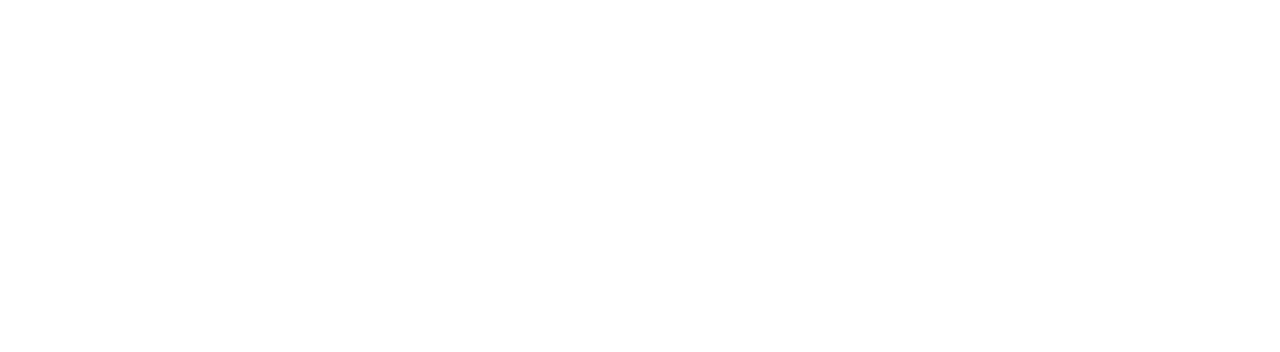
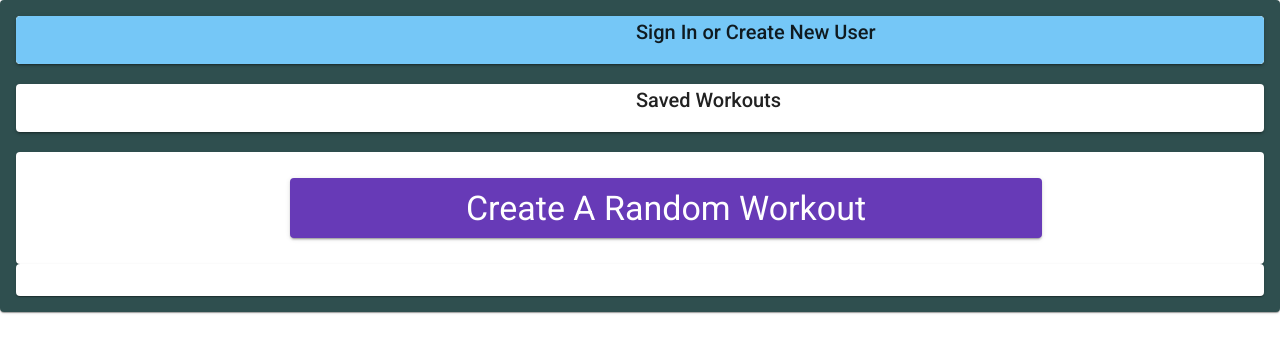
Before and after one commit to sabby97/frontend-funWorkout, an Angular app: page / in a window 1280 px wide. Shown: the top 352 px of the page. Built offline with nearby package versions, Linux system fonts and the light colour scheme.

Commit message:
css changes Matt

```diff
--- a/src/app/app.component.css
+++ b/src/app/app.component.css
@@ -0,0 +1,3 @@
+#main-card{
+    background-color: darkslategrey;
+}
--- a/src/app/app.component.html
+++ b/src/app/app.component.html
@@ -1,3 +1,4 @@
+<mat-card id="main-card">
 <app-sign-in-out></app-sign-in-out>
 
 
@@ -8,4 +9,6 @@
 
 <app-random-workout></app-random-workout>
 <app-focused-mvp></app-focused-mvp>
-<app-custom-workout></app-custom-workout>
+
+
+</mat-card>
--- a/src/app/components/admin-display/admin-display.component.html
+++ b/src/app/components/admin-display/admin-display.component.html
@@ -1,4 +1,4 @@
-<div ng-init="adminChecker()"></div>
+<div ng-init="adminChecker()">
 <mat-card *ngIf="checkAdmin">
     <h3>Admin access</h3>
     <br>
@@ -66,9 +66,5 @@
     <input type="text" id="input">
     <button onclick="deleteExercise('input')" id = "deleteExerciseButton">delete exercise from database</button>
     </div>
-<<<<<<< HEAD
-
-    </div>
-=======
 </mat-card>
->>>>>>> 0ac062f (changes to admin-display and admin-service ONLY)
+</div>
--- a/src/app/components/focused-mvp/focused-mvp.component.html
+++ b/src/app/components/focused-mvp/focused-mvp.component.html
@@ -1,5 +1,5 @@
 
-    <main class="container">
+    <mat-card id="focus-card">
 
       <!-- How to display the workoutPlan variable; it is currently set to display the focused workout-->
       <!-- <div *ngIf="workoutPlan">
@@ -34,7 +34,7 @@
                 <!-- </div> -->
 
             </div>
-
+            <app-user-buttons></app-user-buttons>
 
           </div>
 
@@ -45,5 +45,5 @@
 
 
 <!-- outside of padding -->
-</main>
+</mat-card>
 <!-- outside of scope -->
--- a/src/app/components/random-workout/random-workout.component.css
+++ b/src/app/components/random-workout/random-workout.component.css
@@ -1,7 +1,8 @@
 #generateButton {
 
 
-    color: rgb(206, 77, 105);
+    color:white;
+    font-family: Arial, Helvetica, sans-serif;
 }
 
 .mat-display-1 {
--- a/src/app/components/sign-in-out/sign-in-out.component.css
+++ b/src/app/components/sign-in-out/sign-in-out.component.css
@@ -5,3 +5,11 @@
 button {
     margin-right: 4px;
 }
+
+.signin-acc:hover{
+    background-color: rgb(58, 103, 155) !important;
+}
+
+.signin-acc{
+    background-color: rgb(117, 199, 247);
+}
--- a/src/app/components/sign-in-out/sign-in-out.component.html
+++ b/src/app/components/sign-in-out/sign-in-out.component.html
@@ -1,14 +1,18 @@
 <mat-accordion>
-  <mat-expansion-panel hideToggle>
-    <mat-expansion-panel-header>
+<mat-expansion-panel hideToggle>
+  <mat-expansion-panel-header class="signin-acc">
       <mat-panel-title>
 
       </mat-panel-title>
-      <mat-panel-title>
-        Sign In Or Create New User
+      <mat-panel-title id="signout-title" *ngIf="!signedOutToggle">
+
       </mat-panel-title>
-    </mat-expansion-panel-header>
-    <mat-card>
+      <mat-panel-title id="signin-title" *ngIf="signedOutToggle">
+        <div class="mat-title"  >Sign In or Create New User</div>
+      </mat-panel-title>
+  </mat-expansion-panel-header>
+
+
       <!-- <mat-icon color="primary">account_circle</mat-icon> -->
 
     <div class="mat-subheading-2 border" *ngIf="signedOutToggle">
@@ -26,14 +30,18 @@
       </div>
     </div>
     <div class="form-group row">
-      <mat-icon color="primary">account_circle</mat-icon>
+
+      <mat-icon color="primary" *ngIf="!signedOutToggle">account_circle</mat-icon>
+    <div class="mat-subheading-2" *ngIf="!signedOutToggle">{{username}}</div>
+
       <div  *ngIf="signedOutToggle" class="col-sm-4 ">
             <button id="signInButton" mat-raised-button color="primary" (click)="signIn()">Sign In</button>
             <button id="signUpButton" mat-raised-button  color="primary" (click)="signUp()" >Sign Up</button>
         </div>
         <button id="signOutButton" mat-raised-button color="primary" *ngIf="!signedOutToggle" type="button" class="btn btn-primary" (click)="signOut()">Sign Out</button>
-    </div>
+
+   </div>
 
 
-    </mat-card>
   </mat-expansion-panel>
+</mat-accordion>
```
